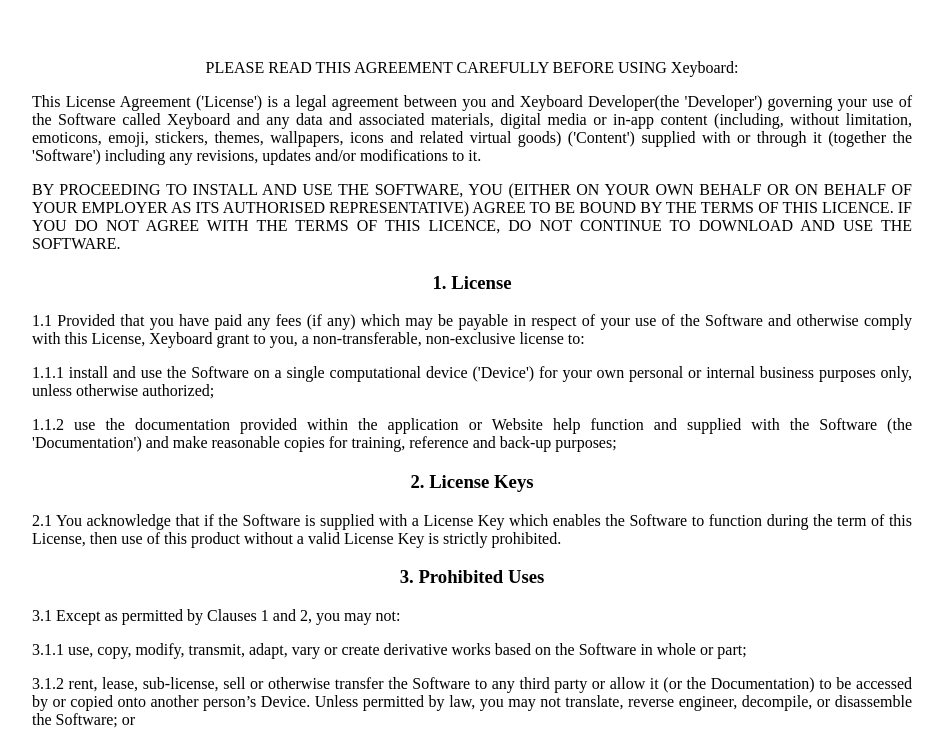
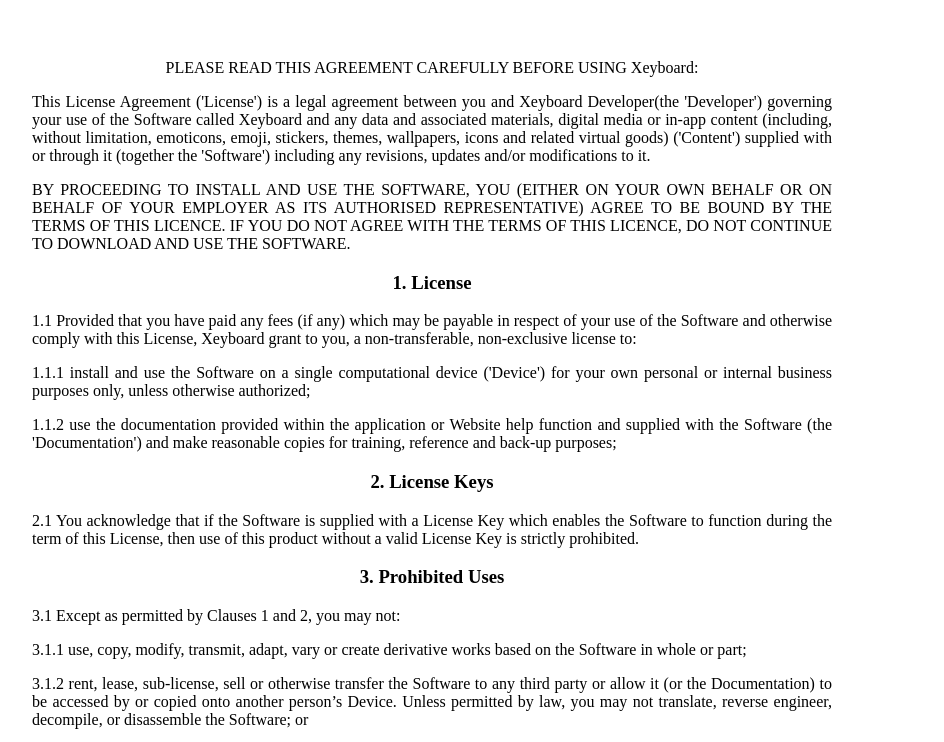
Before and after one commit to LeeKeypad/LeeKeypad.github.io, a plain HTML site: page index.html in a window 1280 px wide. Shown: the part 273-1015 px from the top of the page, without its empty margins (168-1112 px from the left). Drawn offline with Linux system fonts and the light colour scheme.

Commit message:
Update index.html

```diff
--- a/index.html
+++ b/index.html
@@ -1,6 +1,12 @@
 <!DOCTYPE html>
 <html lang="en">
+    <head>
+        <style>
+            div.content { width: 800px }
+        </style>
+    </head>
     <body style="margin:100px;padding:100px">
+        <div class="content">
     <h1 align="center">Xeyboard License Agreement</h1>
         <br> </br>
 
@@ -128,5 +134,6 @@
         </p>
     <br>
     <h3 align="center"><span style="font-family:arial;">&copy;2024 Xeyboard Corporation. All rights reserved</span></h3>
+    </div>
     </body>
 </html>
```
